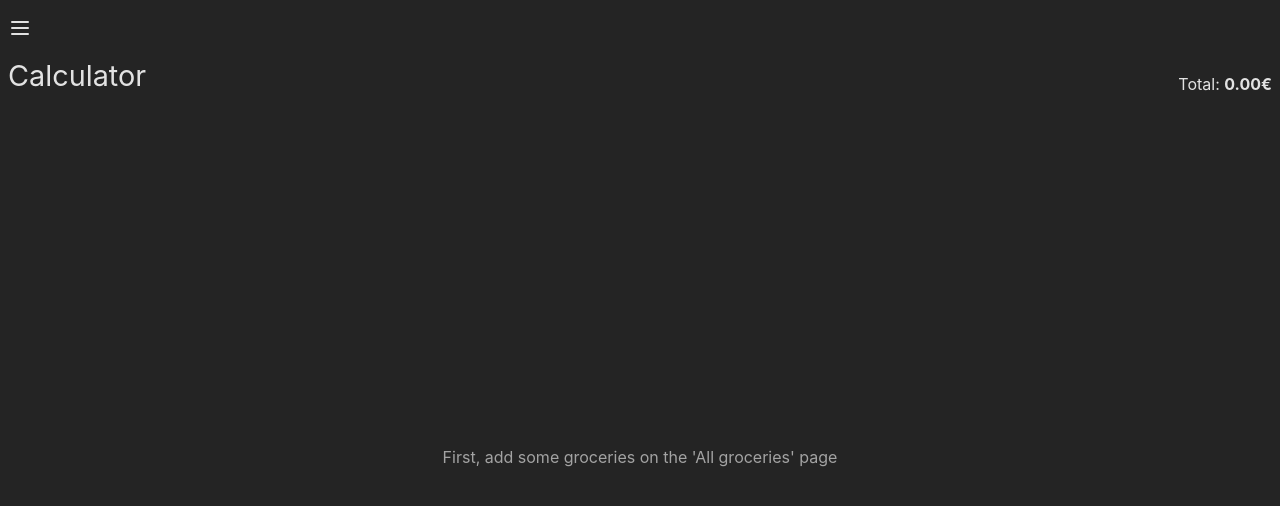
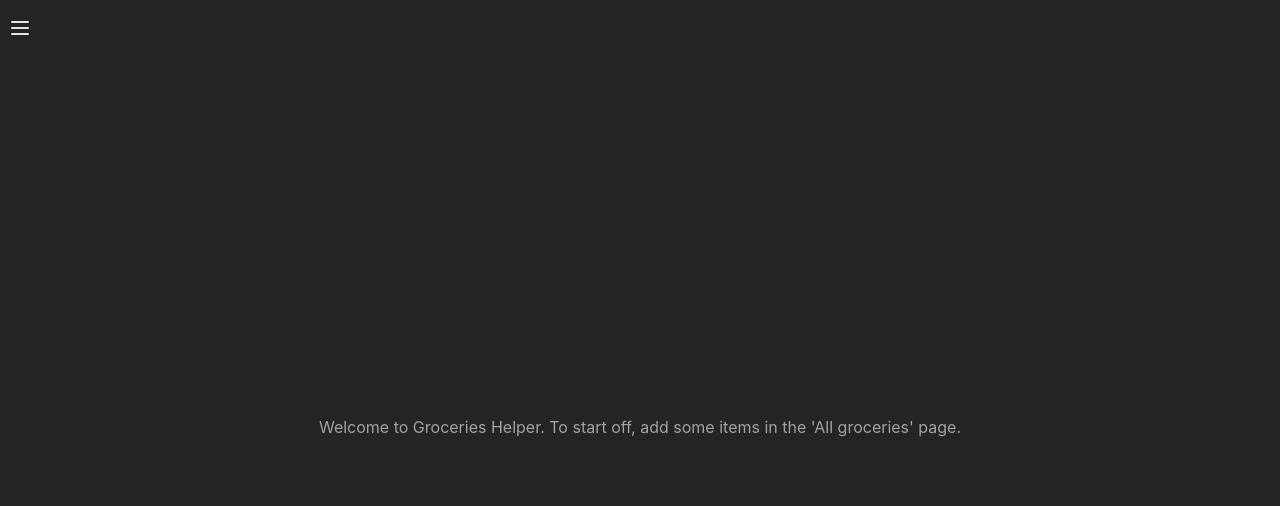
Before and after one commit to JorensM/groceries-helper, a React (Vite) app: page / in a window 1280 px wide. Shown: the top 506 px of the page. Built offline with nearby package versions, Linux system fonts and the light colour scheme.

Commit message:
feat: add home page

```diff
--- /dev/null
+++ b/src/pages/HomePage.tsx
@@ -0,0 +1,9 @@
+export default function HomePage() {
+    return (
+        <div className='flex flex-col h-full'>
+            <div className='flex flex-grow items-center justify-center text-center text-neutral-400'>
+                Welcome to Groceries Helper. To start off, add some items in the 'All groceries' page.
+            </div>
+        </div>
+    )
+}
--- a/src/router.tsx
+++ b/src/router.tsx
@@ -3,11 +3,12 @@ import CalculatorPage from '#/pages/CalculatorPage';
 import AppLayout from './AppLayout';
 import GroceriesListPage from './pages/GroceriesListPage';
 import ToBuyPage from './pages/ToBuyPage';
+import HomePage from './pages/HomePage';
 
 const routes: RouteObject[] = [
     {
         path: '/',
-        element: <CalculatorPage />
+        element: <HomePage />
     },
     {
         path: '/calculator',
```
